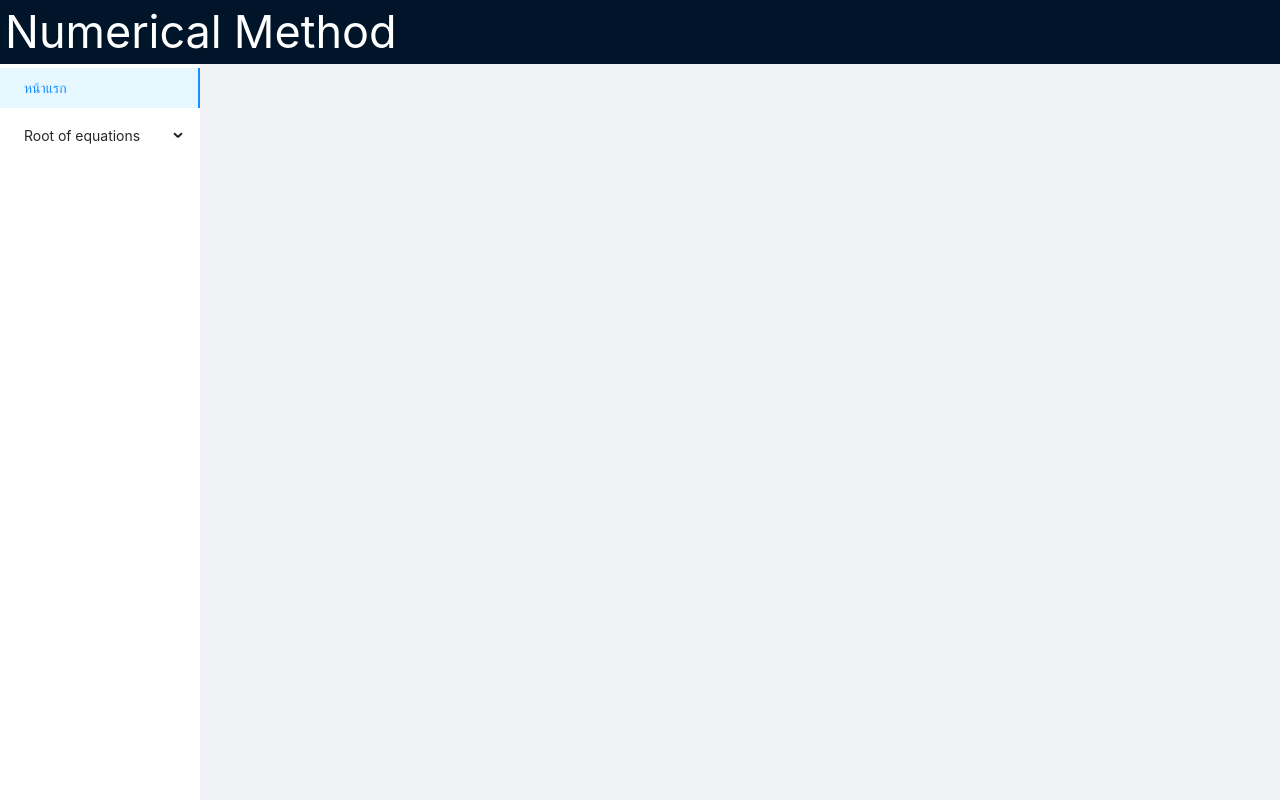
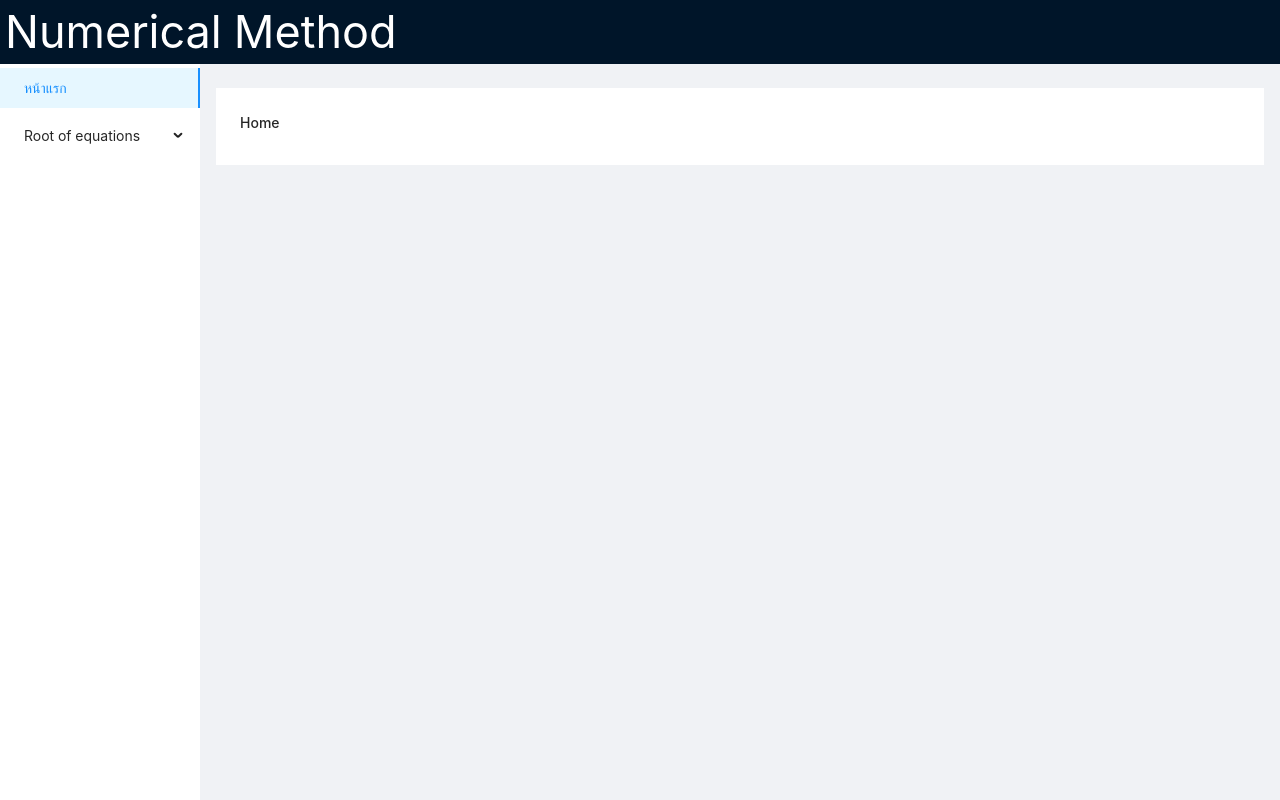
Before and after one commit to sodazamak0123/Numerical-Method-Project, a React (Create React App) app: page / in a window 1280 px wide. Built offline with nearby package versions, Linux system fonts and the light colour scheme.

Commit message:
Fix routing.

```diff
--- a/src/App.js
+++ b/src/App.js
@@ -36,8 +36,8 @@ class App extends React.Component{
             <Layout className="site-layout" style={{ marginLeft: 200 ,minHeight:'100vh'}}>
               <Header className="site-layout-background" style={{ padding: 0 }} />
               <Content style={{ margin: '24px 16px 0', overflow: 'initial' }}>
-                <Route exact path="/Numerical-Method-Project" component={HomeContent} />
-                <Route path="/Numerical-Method-Project/bisectionmethod" component={BisectionMethod} />
+                <Route exact path="/" component={HomeContent} />
+                <Route path="/bisectionmethod" component={BisectionMethod} />
               </Content>
             </Layout>
           </Layout>
```
